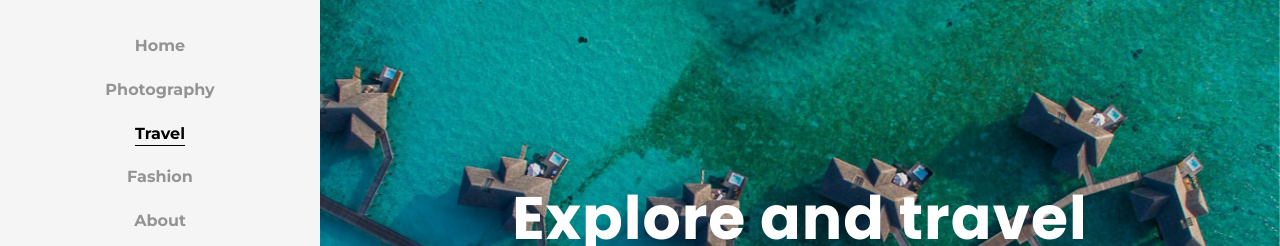
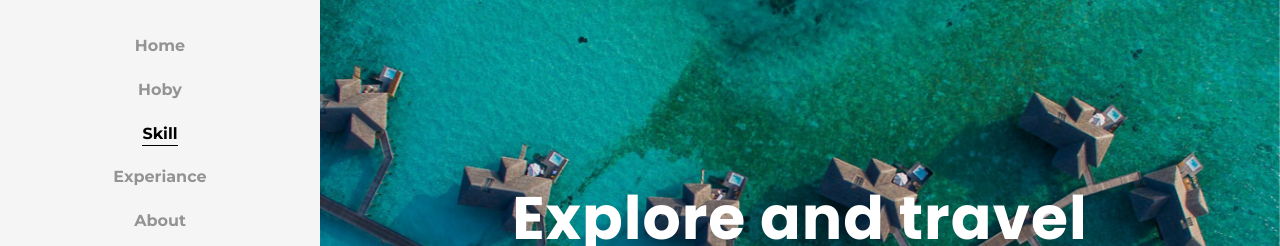
Before and after one commit to ridwansswnto/test-template, a plain HTML site: page travel.html in a window 1280 px wide. Shown: the part 149-395 px from the top of the page. Drawn offline with Linux system fonts and the light colour scheme; some packages are replaced by stand-ins of ours; no server answers; files whose address does not match are found by name.

Commit message:
edit index.hmlt

```diff
--- a/travel.html
+++ b/travel.html
@@ -36,9 +36,9 @@
 			<nav id="colorlib-main-menu" role="navigation">
 				<ul>
 					<li><a href="index.html">Home</a></li>
-					<li><a href="photography.html">Photography</a></li>
-					<li class="colorlib-active"><a href="travel.html">Travel</a></li>
-					<li><a href="fashion.html">Fashion</a></li>
+					<li><a href="photography.html">Hoby</a></li>
+					<li class="colorlib-active"><a href="travel.html">Skill</a></li>
+					<li><a href="fashion.html">Experiance</a></li>
 					<li><a href="about.html">About</a></li>
 					<li><a href="contact.html">Contact</a></li>
 				</ul>
```
